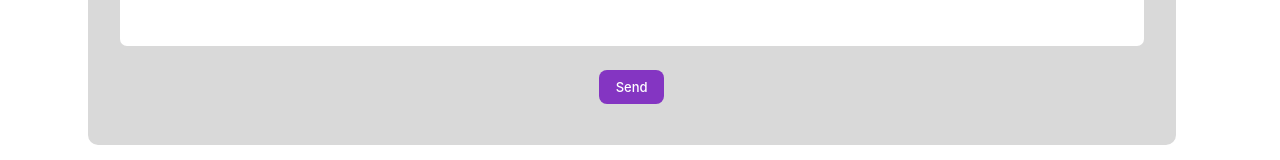
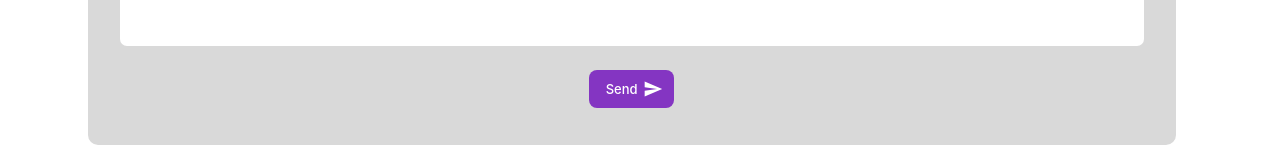
Before and after one commit to MarkedAsDave/Portfolio, a React (Vite) app: page / in a window 1280 px wide. Shown: the part 2887-3047 px from the top of the page. Built offline with nearby package versions, Linux system fonts and the light colour scheme.

Commit message:
few changes on animation

```diff
--- a/src/components/about/about.css
+++ b/src/components/about/about.css
@@ -45,7 +45,7 @@
     text-align: justify;
     opacity: 0; /* Start with opacity 0 */
     transform: translateX(100px); /* Start position above its final position */
-    animation: slideInFromRight 1.9s ease forwards; /* Apply animation */
+    animation: slideInFromRight 1.7s ease forwards; /* Apply animation */
 }
 
 @keyframes slideInFromRight {
@@ -77,7 +77,7 @@
     border-radius: 100%;
     opacity: 0; /* Start with opacity 0 */
     transform: translateY(-50px); /* Start position above its final position */
-    animation: fadeInUp  1.9s ease forwards; /* Apply animation */
+    animation: fadeInUp  1.7s ease forwards; /* Apply animation */
 }
 
 @keyframes fadeInUp  {
@@ -105,7 +105,7 @@
     align-items: center;
     opacity: 0; /* Start with opacity 0 */
     transform: translateX(-100px); /* Start position above its final position */
-    animation: slideInFromLeft 1.9s ease forwards; /* Apply animation */
+    animation: slideInFromLeft 1.7s ease forwards; /* Apply animation */
 }
 
 @keyframes slideInFromLeft  {
--- a/src/components/contact/contact.css
+++ b/src/components/contact/contact.css
@@ -212,6 +212,10 @@
   color: white;
   font-size: small;
   margin-top: -3vh;
+  display: flex;
+  flex-direction: row;
+  align-items: center;
+  gap: 10%;
 }
 
 .button-send:focus{
--- a/src/components/contact/contact.jsx
+++ b/src/components/contact/contact.jsx
@@ -9,7 +9,7 @@ import LinkedInIcon from "@mui/icons-material/LinkedIn";
 import GitHubIcon from "@mui/icons-material/GitHub";
 import axios from "axios";
 import Stack from "@mui/material/Stack";
-// import CircularProgress from '@mui/material/CircularProgress';
+import SendIcon from '@mui/icons-material/Send';
 import LinearProgress from "@mui/material/LinearProgress";
 import "./contact.css";
 export default function Contact({ isDarkMode }) {
@@ -277,7 +277,7 @@ export default function Contact({ isDarkMode }) {
 
           {/* {isSubmitting && <CircularProgress color="secondary" />} */}
           <button className="button-send" onClick={handleSubmit}>
-            Send
+            Send <SendIcon fontSize="small"/>
           </button>
         </div>
         <div className="footer">
```
